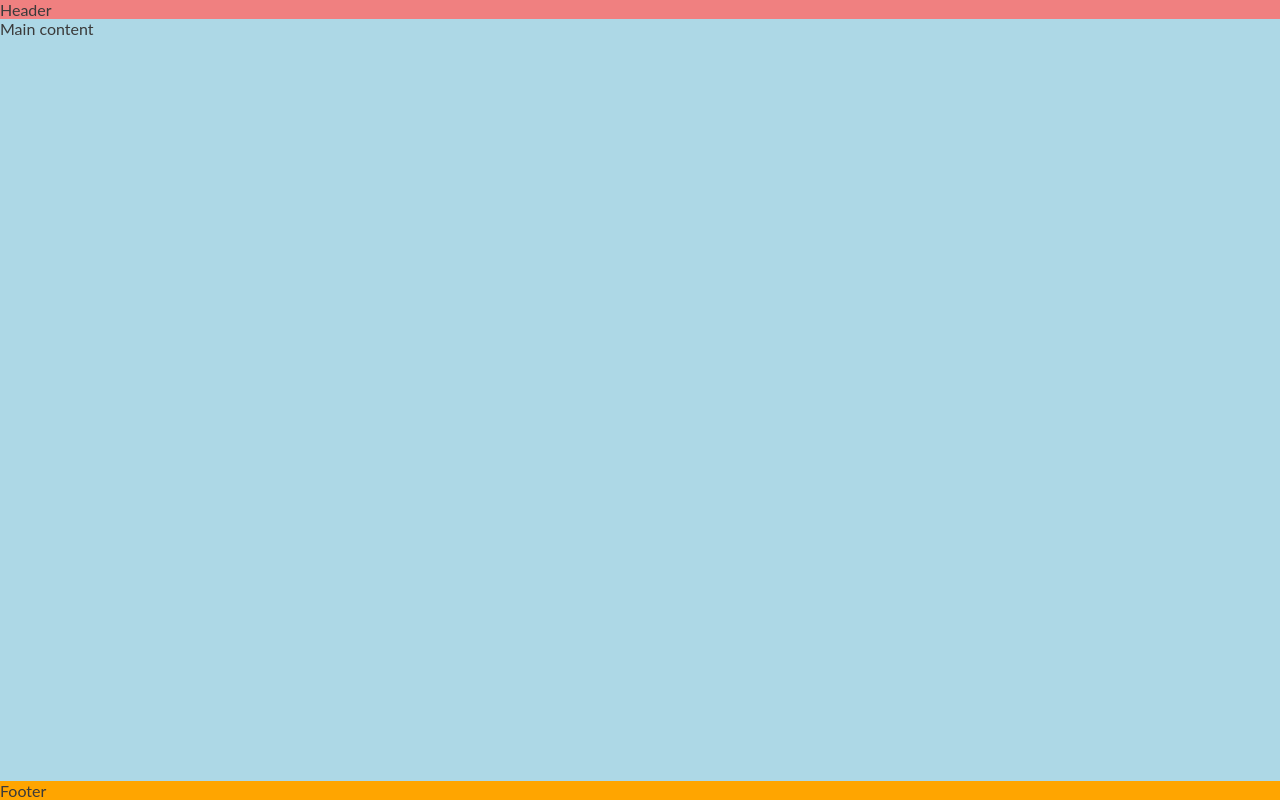
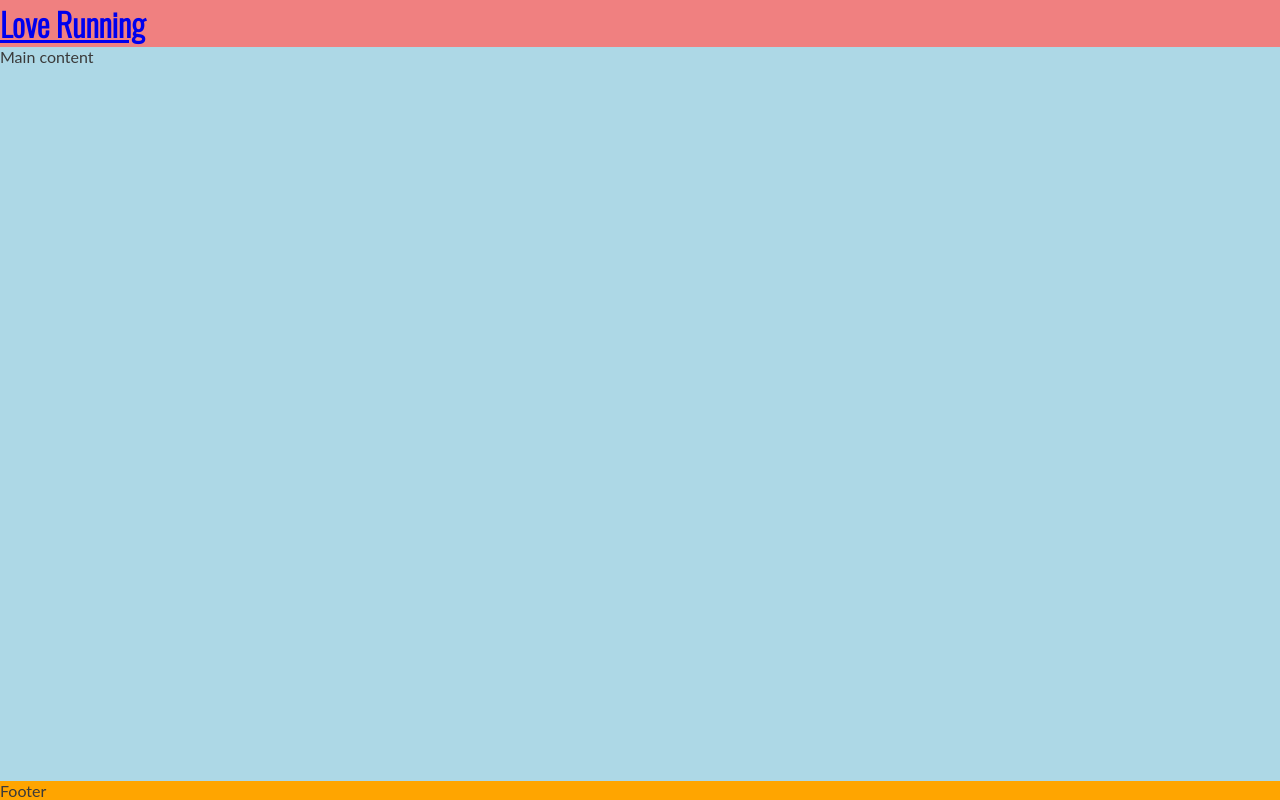
Before and after one commit to agodahdev/loverunning, a plain HTML site: page index.html in a window 1280 px wide. Drawn offline with nearby package versions, Linux system fonts and the light colour scheme.

Commit message:
Add logo to header and apply Oswald font

```diff
--- a/assets/css/style.css
+++ b/assets/css/style.css
@@ -17,7 +17,7 @@ body{
     flex-direction: column;
     /* Generic project styles */
     color: #3a3a3a;
-    font-family:'Lato', sans-serif;
+    font-family:'Lato', sans-serif;girt
 }
 
 /* Header */
@@ -25,6 +25,9 @@ header {
      background-color: lightcoral;
 }
 
+h1 {
+    font-family: "oswald", sans-serif;
+}
 /* Main Content */
 main {
     background-color: lightblue;
--- a/index.html
+++ b/index.html
@@ -1,6 +1,5 @@
 <!DOCTYPE html>
 <html lang="en">
-
 
     <meta charset="UTF-8">
     <meta name="viewport" content="width=device-width, initial-scale=1.0">
@@ -20,7 +19,12 @@
 
 <body>
     <!--Header-->
-    <header>Header</header>
+    <header>
+        <a href="index.html">
+            <h1 id="logo">Love Running</h1>
+        </a>
+
+    </header>
 
     <!--Maion content-->
     <main>Main content</main>
```
